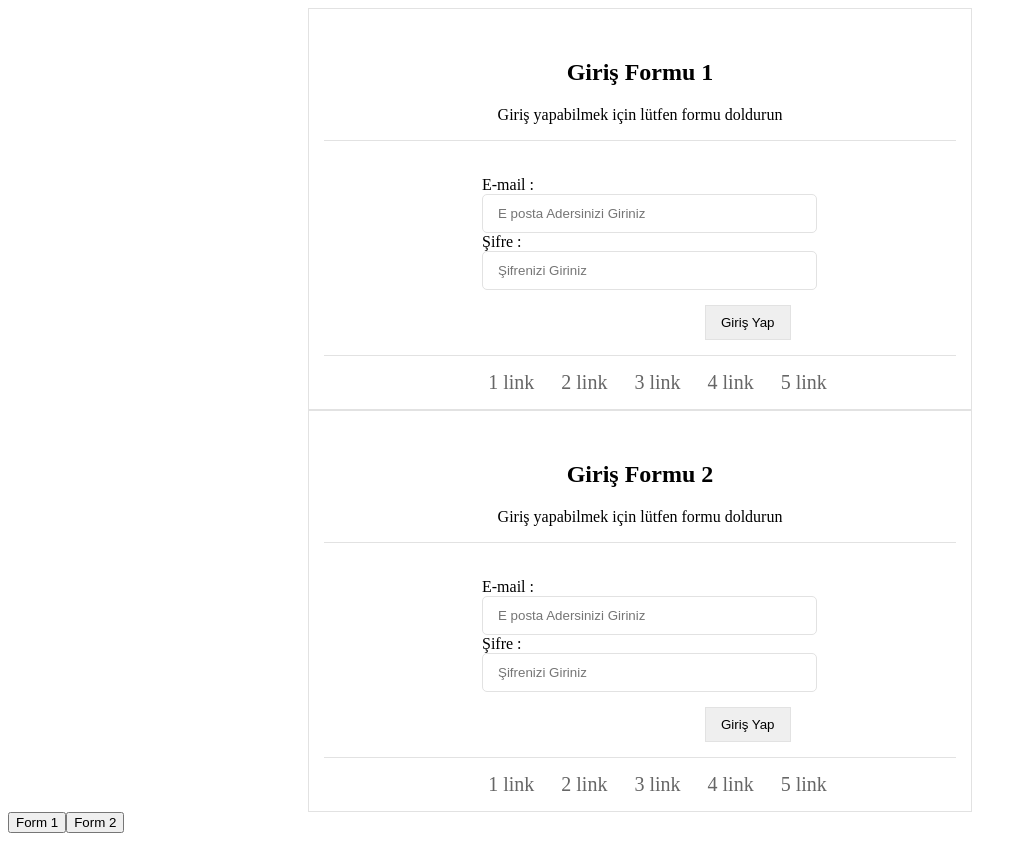
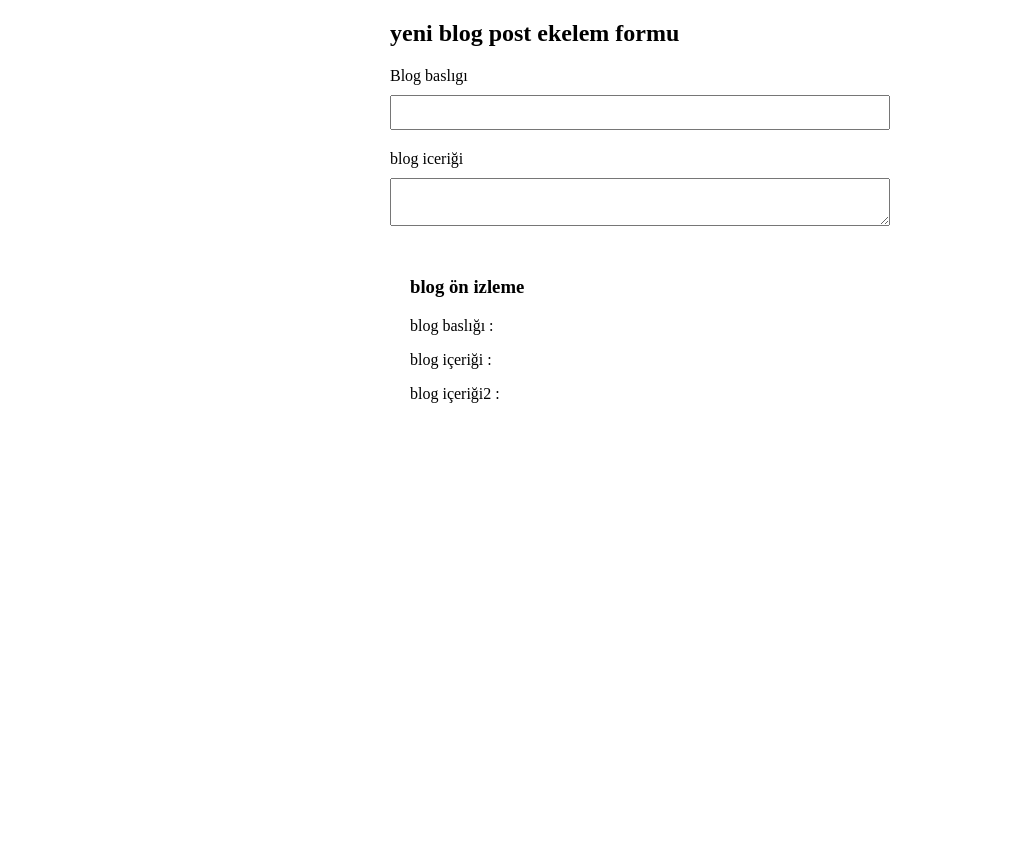
Before and after one commit to EmreYamanYazilim/vue, a Vue app in the folder vue CLI/vue-playlist/: page / in a window 1280 px wide. Shown: the whole page, without its empty margins (0-1027 px from the left). After the commit the page ends 800 px from the top, so only its background shows below. Built offline with nearby package versions, Linux system fonts and the light colour scheme.

Commit message:
Input işlemleri

```diff
--- a/vue CLI/vue-playlist/src/App.vue
+++ b/vue CLI/vue-playlist/src/App.vue
@@ -1,45 +1,19 @@
 <template>
-  <!-- <form-one></form-one>
-  <form-two></form-two> -->
-  <!-- böylelikle  alt-bilesen.vue içiden referans larak App vue içindeki kodlaromızı form.vueler içne atarak onların taglarını altta belitiğimiz üzere
-  import ederek  çağırıp dinamikleştirdik
-  -->
-
-  <!--  şimdi yukarıda görüldüğü gibi böyle gerekli olanı çağırmak için kalıp olan bir component tagımız var bunun içinde is diyerek cağırmak istediğimiz tagı yazıyoruz  aşağıdaki gibi -->
-
-<component is="form-one"></component>  <!-- diikkat  tag otomatik doldurken :is olarak iki noktalı yazıyor  2 noktayı  kaldırman gerek o noktanın amacı v-bind yada başka bişi önüne yazılabilir diye ototmatik geliyor  -->
+  <add-blog></add-blog>
+</template>
 
 
+<script>
 
-<!-- şimdi bunu dinamik hala getirelim alttaki gibi  -->
- <!--  keep alive   yazılanları hafızada tutmaya yaruyor aşağıda  2 button ve 2 farklı sayfa oluşturduk tıkladığında o sayfalara gidicek
-   keep alive sayesinde  biz  1. sayfada bişi yazıp 2. sayfaya tıkladığımızda  yazdığımız verilerin  kaybolmadan orda tutulmasını  sağlıyor
-   keep alive yazılmamış olsaydı button ile sayfa değiştirdiğimizde yazdıklarımız silinirdi
-   dinamik compomentimizi onun içinde tutuyoruz-->
-<keep-alive>
-  <component v-bind:is="compGidis"></component>
- </keep-alive>
-<!-- v-bind yaparak return daki veriyi çekmek için  istekte bulunuyorz  böylelikle compGidisi dinamik yaptık  alttaki hangi buttona tıklarsak ordaki veriyi otoaiatk olarak
- yukarıdaki component içinde is içine bize verecek   is eşitliği bize -->
-
-<button v-on:click="compGidis='form-one'">Form 1</button>
-<button v-on:click="compGidis='form-two'">Form 2</button>
-
-</template>
-
-<script>
-import formOne from './components/form-one.vue'
-import formtwo from './components/form-two.vue'
+import addBlog from './components/add-blog.vue'
 
 export default {
   components: {
-    "form-one": formOne,
-    "form-two": formtwo
+    "add-blog": addBlog
   },
   data() {
     return {
-        compGidis:'form-one',
-        compGidis:'form-two'
+
     }
   },
 }
@@ -47,7 +21,6 @@ export default {
 </script>
 
 <style>
-
 </style>
 
 
--- /dev/null
+++ b/vue CLI/vue-playlist/src/components/add-blog.vue
@@ -0,0 +1,72 @@
+<template>
+    <div id="add-blog"> <!-- idler sadece css için-->
+        <h2>yeni blog post ekelem formu</h2>
+        <form action="#">
+            <label for="title">Blog baslıgı </label>
+            <input type="text" v-model="title" required> <!-- vmodel tittle yazarak return içinde boş bıraktığımız  değişkeni altta tıranaklar içinde yazdırdırmamız için -->
+            <label for="content">blog iceriği</label>
+            <textarea v-model.lazy="content"></textarea>
+            <!-- modellerin metodları var misal v-model.lazy yaparksak  ben inputtan cıktıktan sonra ekrana yazdırır -->
+        </form>
+        <div id="preview">
+            <h3>blog ön izleme</h3>
+            <p>blog baslığı : {{ title }}</p> <!-- retunrda değişken olarak belirtik içini boş bıraktık v-model yaparak yazılan veriyi direk ekranra yazdırmasını isteyeceğiz-->
+            <p>blog içeriği : {{ content }}</p>
+            <p>blog içeriği2 : {{ blog.title2 }}</p>
+        </div>
+
+    </div>
+</template>
+
+
+<script>
+export default {
+    data() {
+        return {
+            title: "",
+            content: "",
+            //  burdakileri tek bir blog halinde yapmaamız daha doğru olur alttaki gibi blog modeli oluşturuyoruz  icerisnde değişkenlerimizi veriririz
+            blog:{
+            title2: "",
+            content2: ""
+            // bunu yazdırabilmek için şekklli parantezler içinde önce blog sonra değşken şeklinde  blog.title  yazmamız gerek
+            // aynı şekilde {{ blog.title2 }}  ve  modal içindede direk title değil blog.title
+            }
+
+        }
+    },
+}
+</script>
+
+<style scoped>
+#add-blog * {
+    box-sizing: border-box;
+}
+
+#add-blog {
+    margin: 20px auto;
+    max-width: 500px;
+}
+
+label {
+    display: block;
+    margin: 20px 0 10px;
+}
+
+input[type="text"],
+textarea {
+    display: block;
+    width: 100%;
+    padding: 8px;
+}
+
+#preview {
+    padding: 10px 20px;
+    bottom: 1px dotted #ccc;
+    margin: 30px 0;
+}
+
+h3 {
+    margin-top: 10px;
+}
+</style>
```
Also changed, not shown: 1 other file (tests, documents, lock files or other folders).
